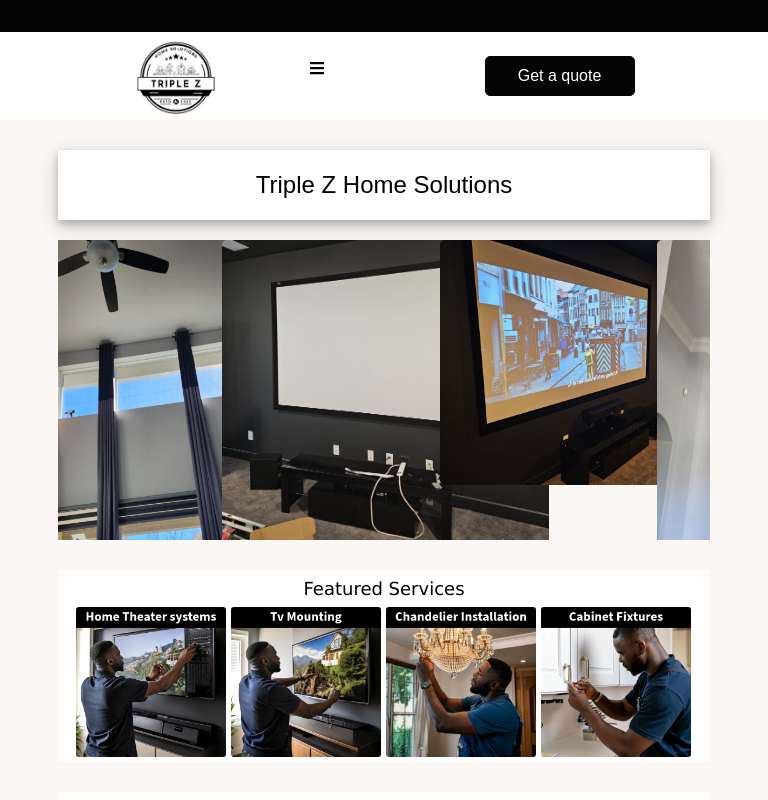
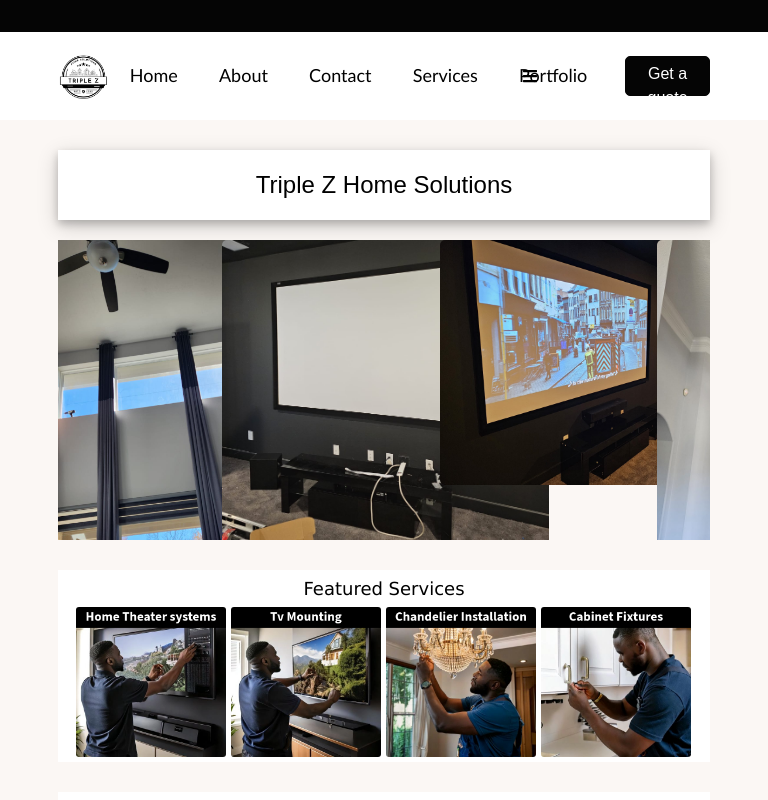
Before and after one commit to aimaovai/triple-z-home-solutions, a Next.js app: page / in a window 768 px wide. Shown: the top 800 px of the page. Built offline with nearby package versions, Linux system fonts and the light colour scheme; a web font is replaced by a local one.

Commit message:
Restyles header navbar and fixes logo path for about page

```diff
--- a/src/app/about/page.tsx
+++ b/src/app/about/page.tsx
@@ -39,7 +39,7 @@ export default function About() {
               excellence and precision.
             </p>
             <Image
-              src={"/images/logo_1.png"}
+              src={"/images/logos/logo_1.png"}
               alt="logo"
               width={250}
               height={250}
--- a/src/components/header/header.js
+++ b/src/components/header/header.js
@@ -39,6 +39,8 @@ export default function Header() {
 
       {/* Main container for navigation */}
       <div className={styles["nav_container"]}>
+        <div className={styles["header-content"]}>
+          <div className={styles["logo-container"]}>
             {/* Logo */}
             <Image
               src={logo}
@@ -47,6 +49,7 @@ export default function Header() {
               alt="logo"
               className="responsive-image"
             />
+          </div>
 
           {/* Header links - Hidden on mobile */}
           <div className={`${styles["main-nav-links"]}`}>
@@ -68,20 +71,25 @@ export default function Header() {
             </div>
             {/* Mobile Menu - Visible only on small screens */}
             {/* `${styles["header-links-container"]} ${styles["block"]} ${styles["md:hidden"]}` : styles["hidden"]*/}
-          <div className={nav ? `${styles["mobile-menu"]}` : styles["hidden"]}>
+            <div
+              className={nav ? `${styles["mobile-menu"]}` : styles["hidden"]}
+            >
               {links.map((link) => (
                 <Link key={link.name} href={link.path} className={styles.li}>
+                  <span>
                   {link.name}
+                  </span>
                 </Link>
               ))}
             </div>
           </div>
 
           {/* Get a Quote button */}
-        <div>
-          <button className={styles["quote-btn"]} onClick={onClick}>
+          <div className={styles["quote-btn"]}>
+            <button onClick={onClick}>
               Get a quote
             </button>
+          </div>
         </div>
       </div>
     </nav>
--- a/src/components/header/header.module.css
+++ b/src/components/header/header.module.css
@@ -33,14 +33,17 @@
   justify-content: space-between;
   align-items: left;
   margin: 0 20px;
-  font-display: block;
   font-family: "Gill Sans", "Gill Sans MT", Calibri, "Trebuchet MS", sans-serif;
+}
+
+.logo-container {
+  width: 10%;
 }
 
 .li {
   color: rgb(0, 0, 0);
   font-size: Large;
-  margin: 10px 4.5%;
+  margin: 20px 4%;
   font-display: block;
   font-family: "Gill Sans", "Gill Sans MT", Calibri, "Trebuchet MS", sans-serif;
 }
@@ -97,21 +100,39 @@
   .hidden {
     display: flex;
     flex-direction: row;
-    gap: 1rem;
-    width: 69%;
+    justify-content: end;
+    gap: 2px;
+    width: 100%;
   }
   .hamburger,
   .mobile-menu {
     display: none;
   }
+  .burger-menu-container {
+    display: none;
+  }
+  .main-nav-links {
+    width: 100%;
+    display: flex;
+    flex-direction: row;
+    justify-content: left;
+  }
   .quote-btn {
     height: 40px;
-    width: auto;
+    width: 15%;
     padding: 5px 15px;
     background-color: rgb(5, 5, 5);
     border-radius: 5px;
     border: 1px solid rgb(5, 5, 5);
     color: white;
+    text-align: center;
+  }
+
+  .header-content {
+    width: 85%;
+    display: flex;
+    justify-content: space-between;
+    align-items: center;
   }
 }
 
@@ -123,13 +144,19 @@
   .hidden {
     display: none;
   }
+  .header-content {
+    width: 85%;
+    display: flex;
+    justify-content: space-between;
+    align-items: center;
+  }
 
   .burger-menu-container {
+    width: 80%;
     display: flex;
     flex-direction: column;
-    top: 60px;
+    align-items: flex-end;
     margin-top: auto;
-    align-items: center;
     position: absolute;
   }
   .hamburger {
@@ -139,11 +166,13 @@
   .mobile-menu {
     display: flex;
     flex-direction: column;
-    position: relative;
-    align-self: start;
-    width: 150px;
+    position: absolute;
+    align-self: center;
+    align-items: flex-end;
+    line-height: 0.5;
+    width: 120px;
     top: 100%; /* Adjust position based on header height */
-    right: 0;
+    right: 15%;
     background-color: #fff; /* Adjust background color */
     padding: 1rem;
     border-radius: 4px;
@@ -152,11 +181,13 @@
 
   .quote-btn {
     height: 40px;
-    width: 150px;
+    width: 100px;
     justify-self: right;
     background-color: rgb(5, 5, 5);
     border-radius: 5px;
     border: 1px solid rgb(5, 5, 5);
     color: white;
+    text-align: center;
+    align-content: center;
   }
 }
```
Lines whose indentation alone changed are shown as unchanged.
